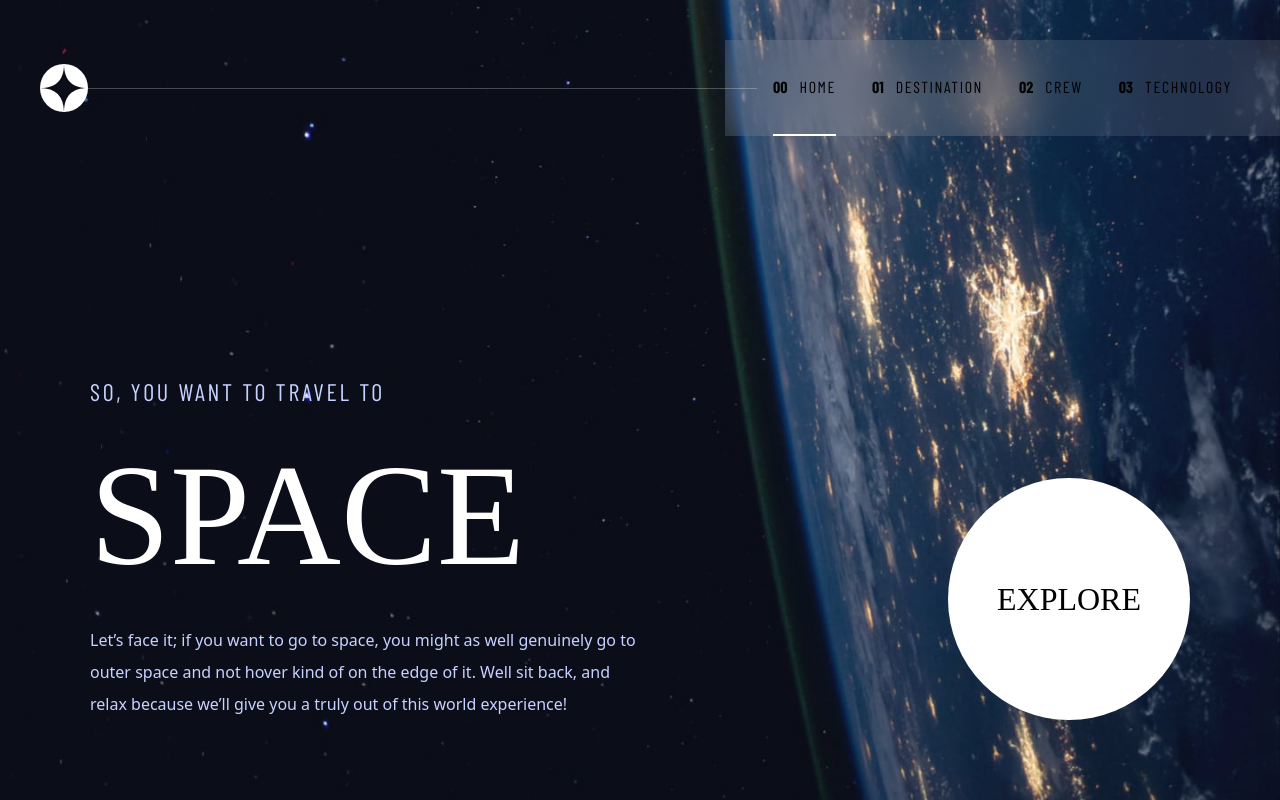
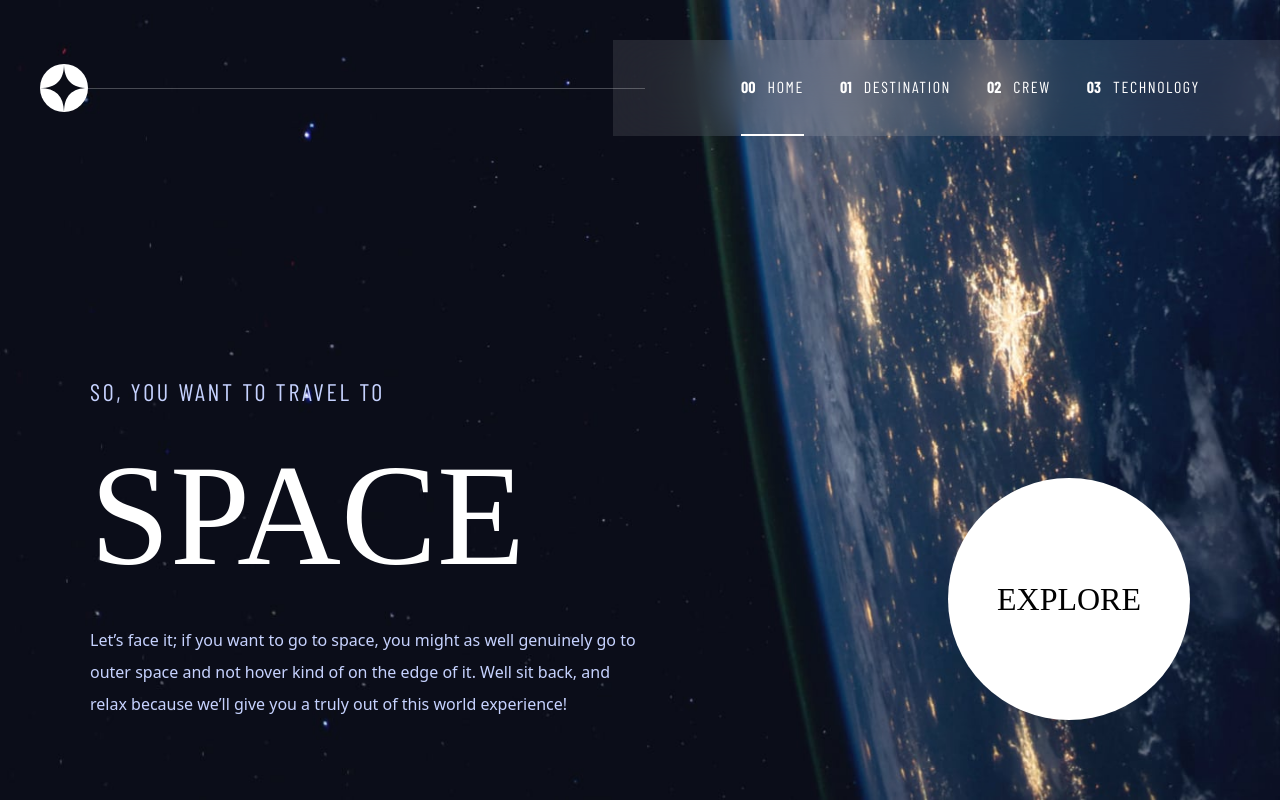
Before and after one commit to Jaymieblaze/space-tourism-website-main, a React (Vite) app: page / in a window 1280 px wide. Built offline with nearby package versions, Linux system fonts and the light colour scheme; a web font is replaced by a local one.

Commit message:
feat: adjusted padding in header, made the logo a link to home

```diff
--- a/src/components/Header/Header.tsx
+++ b/src/components/Header/Header.tsx
@@ -23,7 +23,7 @@ function Header({ isMenuOpen, setIsMenuOpen }: HeaderProps) {
         to={href}
         onClick={() => setIsMenuOpen(false)}
         className={`
-        flex items-center p-4 transition-colors duration-300
+        flex items-center text-white transition-colors duration-300
         border-r-4 md:border-r-0 md:h-full md:p-0 md:border-b-2
         ${isActive ? 'border-white' : 'border-transparent hover:border-white/50'}
       `}
@@ -38,7 +38,9 @@ function Header({ isMenuOpen, setIsMenuOpen }: HeaderProps) {
     <header className="flex items-center justify-between md:pl-10 lg:pt-10">
       {/* Logo */}
       <div className="p-6 md:p-0">
-        <img src={logo} alt="Space Tourism logo" className="h-10 w-10 md:h-12 md:w-12" />
+        <Link to="/">
+          <img src={logo} alt="Space Tourism logo" className="h-10 w-10 md:h-12 md:w-12" />
+        </Link>
       </div>
 
       {/* Decorative Line (Desktop only) */}
@@ -56,7 +58,7 @@ function Header({ isMenuOpen, setIsMenuOpen }: HeaderProps) {
         transition-transform duration-300 ease-in-out
         ${isMenuOpen ? 'translate-x-0' : 'translate-x-full md:translate-x-0'}
       `}>
-        <ul className="flex flex-col gap-4 pt-28 pl-8 md:flex-row md:gap-9 md:h-24 md:p-0 md:px-12">
+        <ul className="flex flex-col gap-8 pt-28 pl-8 md:flex-row md:gap-9 md:h-24 md:p-0 md:pl-32 md:pr-20">
           <li>{navLink('/', '00', 'Home')}</li>
           <li>{navLink('/destination', '01', 'Destination')}</li>
           <li>{navLink('/crew', '02', 'Crew')}</li>
```
